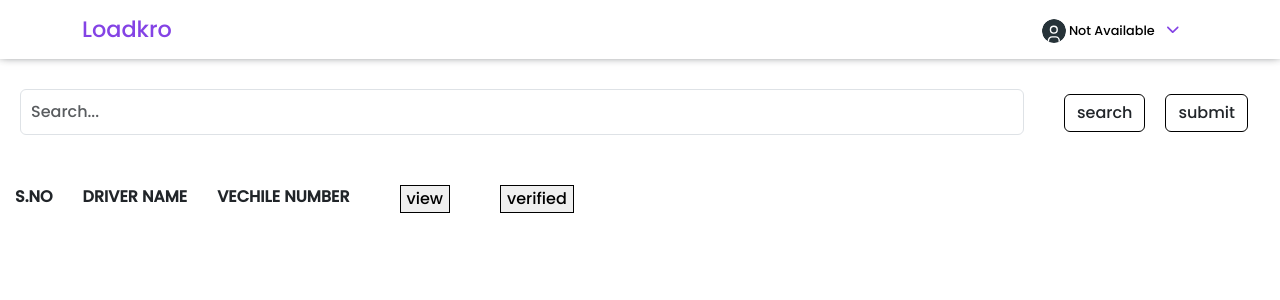
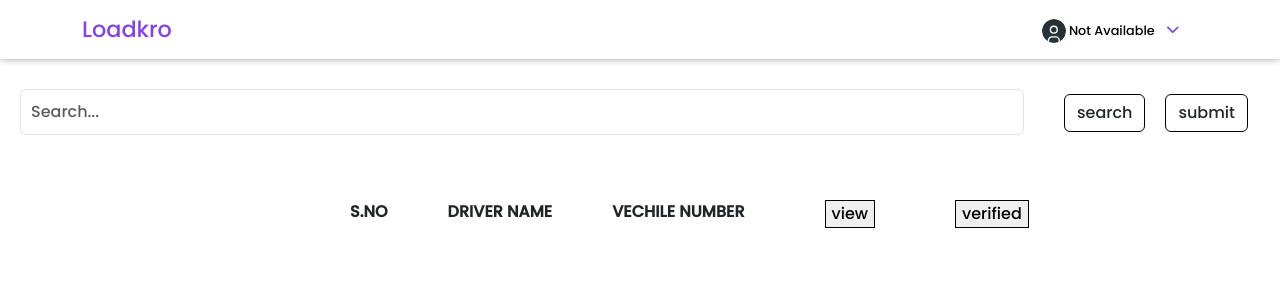
Before and after one commit to Vivek-018/Truckistan, a React (Create React App) app in the folder client/: page /admin in a window 1280 px wide. Shown: the top 300 px of the page. Built offline with nearby package versions, Linux system fonts and the light colour scheme; no server answers; a web font is replaced by a local one.

Commit message:
table finish

```diff
--- a/client/src/components/AdminPage.js
+++ b/client/src/components/AdminPage.js
@@ -38,7 +38,7 @@ const AdminPage = () => {
             <td></td>
           </tr>
         </table>
-      </div>
+        </div>
     </>
   )
 }
--- a/client/src/style/admin.css
+++ b/client/src/style/admin.css
@@ -1,6 +1,13 @@
  .firsttable table, th, td {
     border: none;
-    padding: 15px;
+    padding: 30px;
+    margin-left: 500px;
+    margin-right: 300px;
+    justify-content: center;
+}
+.firsttable{
+     margin-left: 25% !important;
+
 }
 .button{
 text-align: right;
@@ -35,3 +42,7 @@ padding-left: 20px;
     color: antiquewhite;
     cursor: pointer;
 }
+.class1{
+    width: 100%;
+    height: auto;
+}
```
